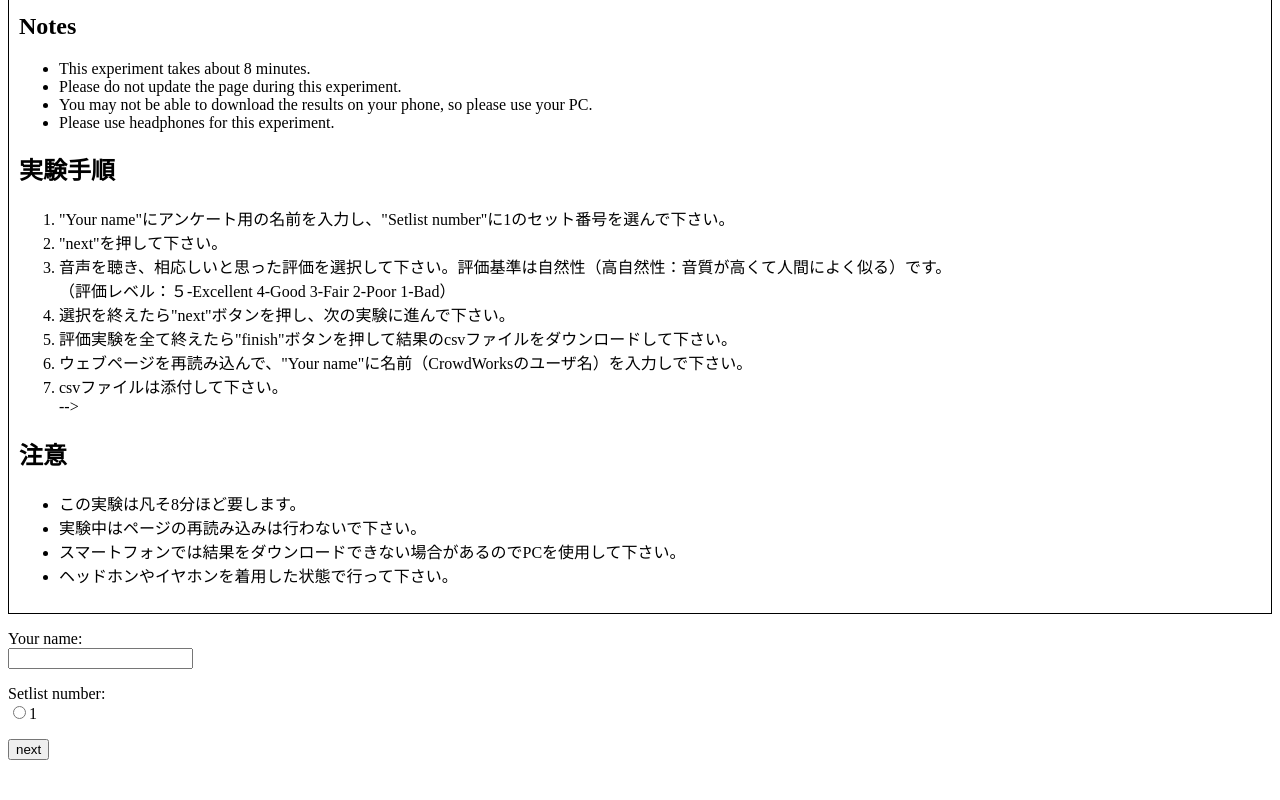
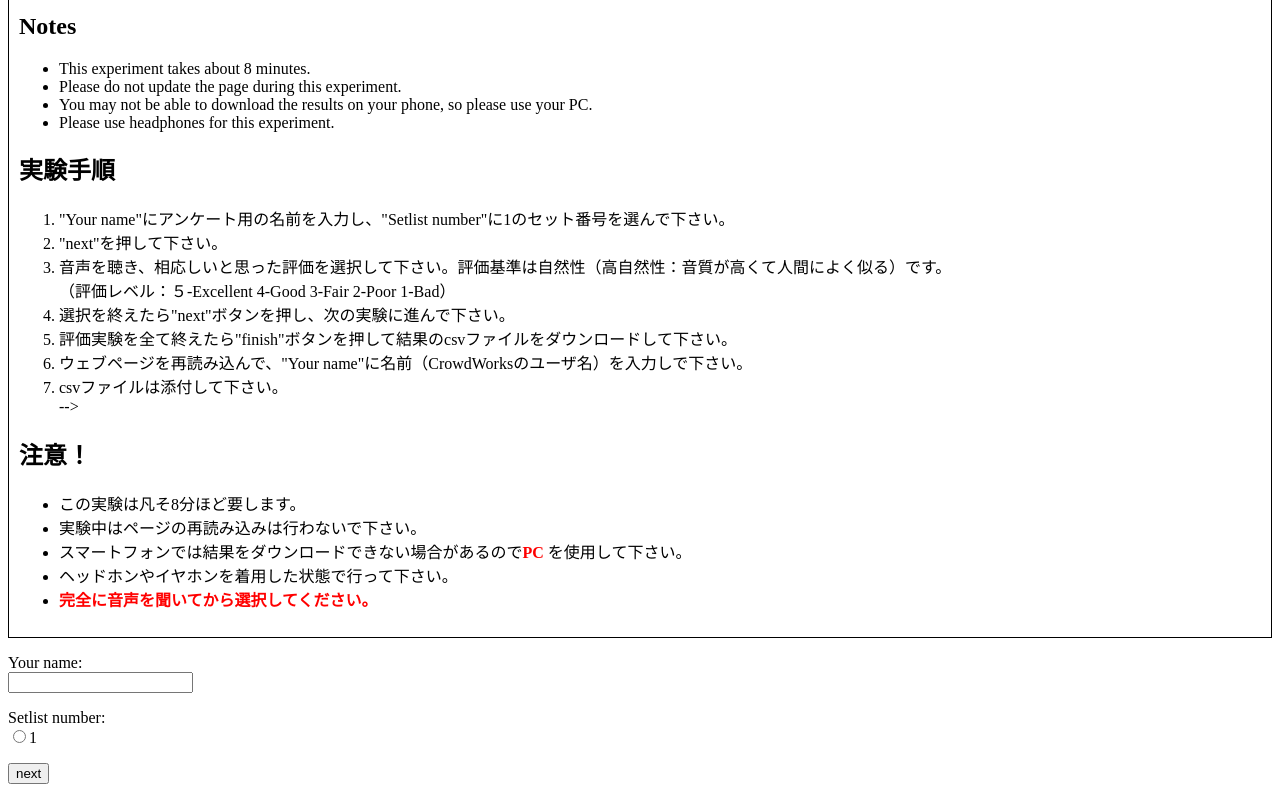
Before and after one commit to SilentIcyMoon/Test25, a plain HTML site: page index.html in a window 1280 px wide. Shown: the part 353-1153 px from the top of the page. Before the commit the page ends 1129 px from the top, so only its background shows below. Drawn offline with Linux system fonts and the light colour scheme.

Commit message:
Update index.html

```diff
--- a/index.html
+++ b/index.html
@@ -49,12 +49,13 @@
                     <li>csvファイルは添付して下さい。</li> -->
                 </ol>
 
-                <h2>注意</h2>
+                <h2>注意！</h2>
                 <ul>
                     <li>この実験は凡そ8分ほど要します。</li>
                     <li>実験中はページの再読み込みは行わないで下さい。</li>
-                    <li>スマートフォンでは結果をダウンロードできない場合があるのでPCを使用して下さい。</li>
+                    <li>スマートフォンでは結果をダウンロードできない場合があるので<span style="color: red; font-weight: bold;">PC</span> を使用して下さい。</li>
                     <li>ヘッドホンやイヤホンを着用した状態で行って下さい。</li>
+                    <li><span style="color: red; font-weight: bold;">完全に音声を聞いてから選択してください。</span></li>
                 </ul>
             </p>
         </div>
```
